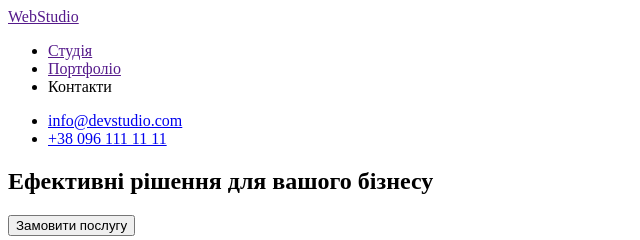
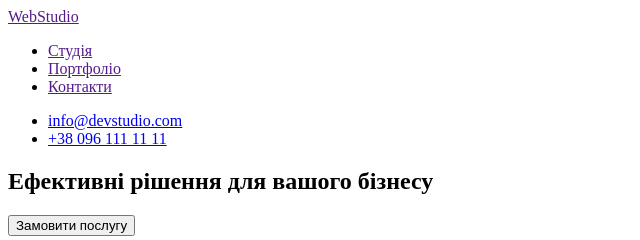
Before and after one commit to ArtemOsypov/goit-markup-hw-01, a plain HTML site: page index.html in a window 1280 px wide. Shown: the top 240 px of the page, 0-640 px from the left. Drawn offline with Linux system fonts and the light colour scheme.

Commit message:
Update index.html
fix mistake in href contacts in header

```diff
--- a/index.html
+++ b/index.html
@@ -14,7 +14,7 @@
         <ul>
           <li><a href="">Студія</a></li>
           <li><a href="">Портфоліо</a></li>
-          <li><a href=""></a>Контакти</li>
+          <li><a href="">Контакти</a></li>
         </ul>
       </nav>
       <!-- contacts -->
```
